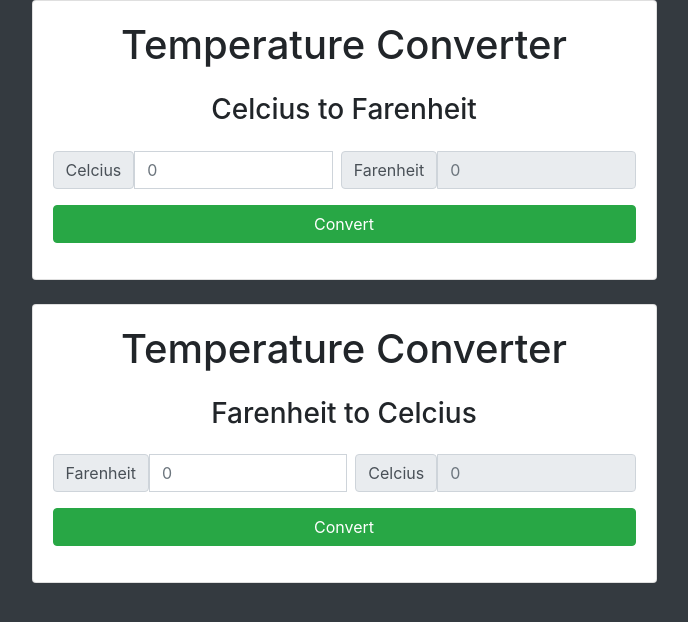
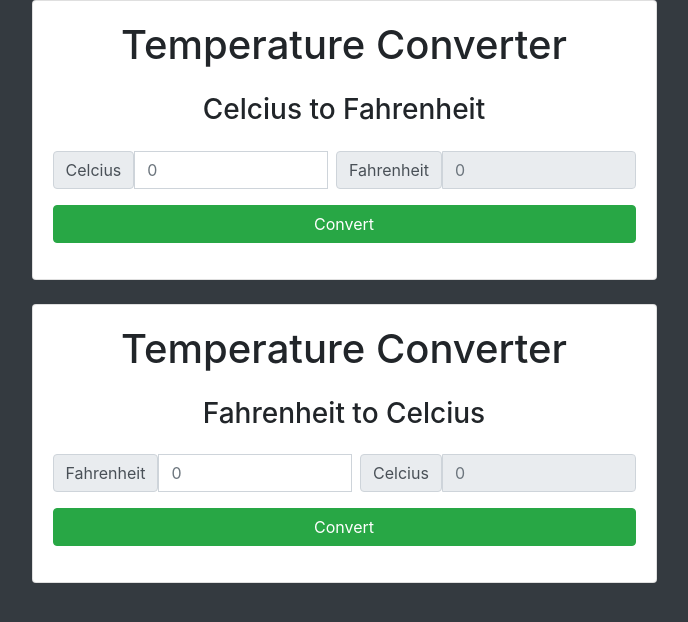
Before and after one commit to jboyd8/tempconverter, a plain HTML site: page index.html in a window 1280 px wide. Shown: the whole page, without its empty margins (296-984 px from the left). Drawn offline with nearby package versions, Linux system fonts and the light colour scheme.

Commit message:
correct spelling of fahrenheit

```diff
--- a/index.html
+++ b/index.html
@@ -18,12 +18,12 @@
                 <div class="card card-body text-center mt5">
                     <h1 class="heading display-5 pb-3">Temperature Converter</h1>
                     <form id="temp-form-c2f">
-                        <h3 class="heading pb-3">Celcius to Farenheit</h3>
+                        <h3 class="heading pb-3">Celcius to Fahrenheit</h3>
                         <div class="form-group">
                             <div class="input-group">
                                 <span class="input-group-text">Celcius</span>
                                 <input type="number" id="celcius-input" class="form-control mr-2" placeholder="0">
-                                <span class="input-group-text">Farenheit</span>
+                                <span class="input-group-text">Fahrenheit</span>
                                 <input type="number" id="farenheit" class="form-control" placeholder="0" disabled>
                             </div>
                         </div>
@@ -44,10 +44,10 @@
                 <div class="card card-body text-center mt5" id="card-one">
                     <h1 class="heading display-5 pb-3" id="heading-one">Temperature Converter</h1>
                     <form id="temp-form-fc">
-                        <h3 class="heading pb-3">Farenheit to Celcius</h3>
+                        <h3 class="heading pb-3">Fahrenheit to Celcius</h3>
                         <div class="form-group">
                             <div class="input-group">
-                                <span class="input-group-text">Farenheit</span>
+                                <span class="input-group-text">Fahrenheit</span>
                                 <input type="number" id="farenheit-input" class="form-control mr-2" placeholder="0">
                                 <span class="input-group-text">Celcius</span>
                                 <input type="number" id="celcius" class="form-control" placeholder="0" disabled>
```
